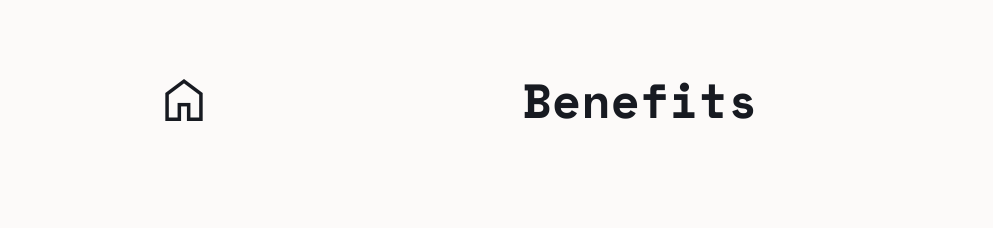
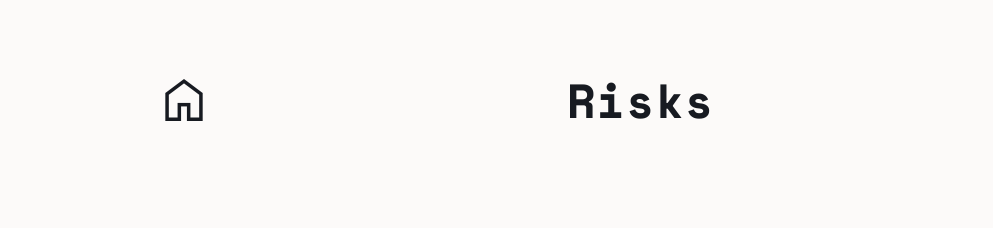
Before and after one commit to julix14/becker-julius-co2-assignment-1, a plain HTML site: page risks.html in a window 1280 px wide. Shown: the top 228 px of the page, 0-993 px from the left. Drawn offline with nearby package versions, Linux system fonts and the light colour scheme.

Commit message:
Fix Naming

```diff
--- a/risks.html
+++ b/risks.html
@@ -2,7 +2,7 @@
 <html lang="en">
   <head>
     <meta charset="UTF-8" />
-    <title>Benefits of AI</title>
+    <title>Risks of AI</title>
     <link rel="stylesheet" href="css/style.css" />
     <link rel="stylesheet" href="css/benefitsRisks.css" />
     <link rel="stylesheet" href="css/darkmodeToggle.css" />
@@ -21,7 +21,7 @@
       <a href="index.html" class="material-symbols-outlined home-button"
         >home</a
       >
-      <h1>Benefits</h1>
+      <h1>Risks</h1>
       <div id="darkmode-toggle-button">
         <input type="checkbox" id="darkmode-toggle" />
         <label for="darkmode-toggle" id="darkmode-toggle-label">
```
